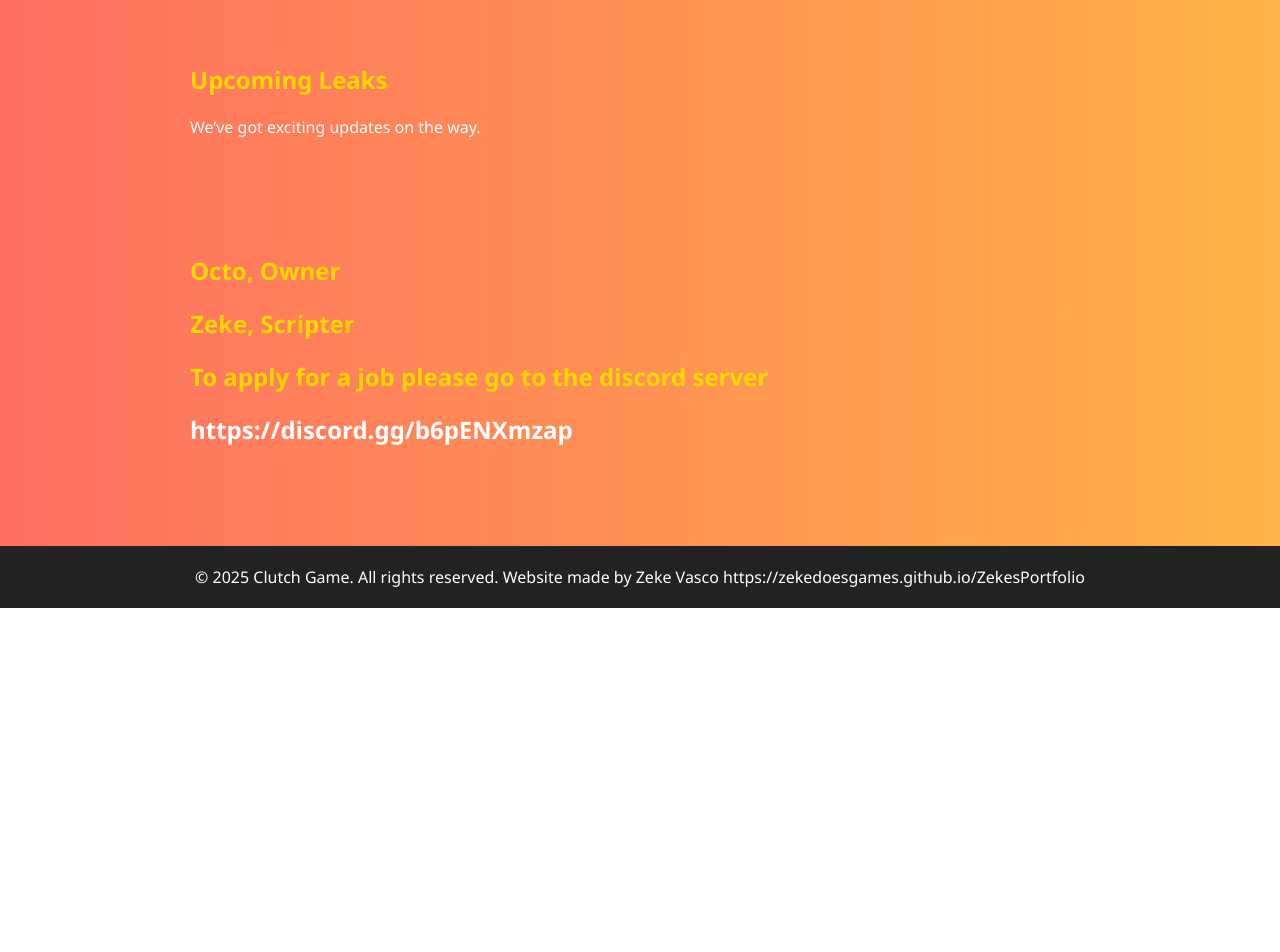
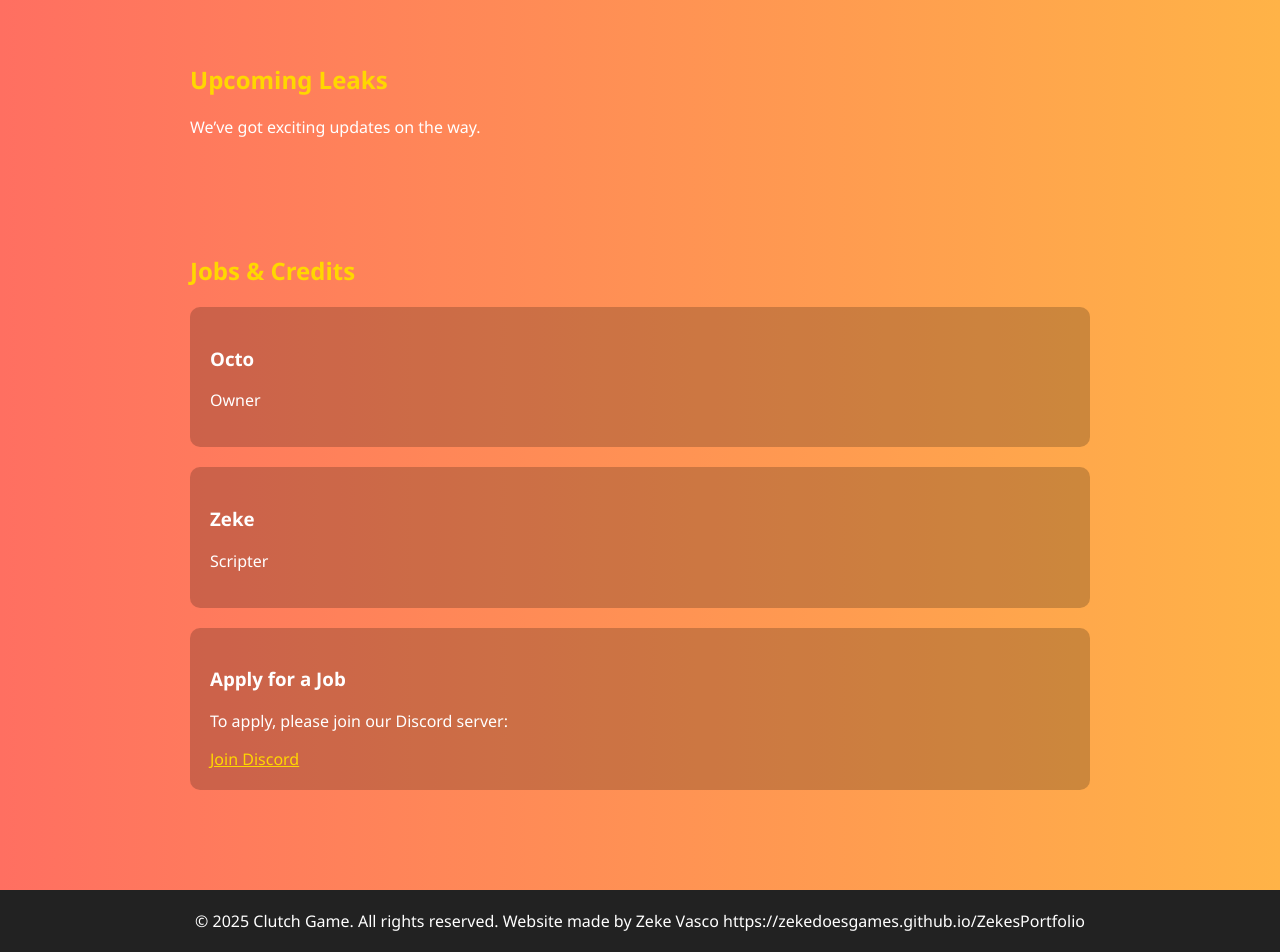
Before and after one commit to zekedoesgames/ClutchGameRepo, a plain HTML site: page index.html in a window 1280 px wide. Shown: the part 1466-2418 px from the top of the page. Before the commit the page ends 2074 px from the top, so only its background shows below. Drawn offline with Linux system fonts and the light colour scheme.

Commit message:
Update index.html

```diff
--- a/index.html
+++ b/index.html
@@ -106,12 +106,23 @@
         <h2>Upcoming Leaks </h2>
         <p>We’ve got exciting updates on the way.</p>
     </section>
-<section id="Jobs and Credit">
-<h2> Octo, Owner</h2>
-<h2> Zeke, Scripter</h2>
-<h2> To apply for a job please go to the discord server</h2>
-    <h1> https://discord.gg/b6pENXmzap</h1>
-    </section>
+<section id="jobs-credit">
+    <h2>Jobs & Credits</h2>
+    <div class="feature">
+        <h3>Octo</h3>
+        <p>Owner</p>
+    </div>
+    <div class="feature">
+        <h3>Zeke</h3>
+        <p>Scripter</p>
+    </div>
+    <div class="feature">
+        <h3>Apply for a Job</h3>
+        <p>To apply, please join our Discord server:</p>
+        <a href="https://discord.gg/b6pENXmzap" target="_blank" rel="noopener noreferrer" style="color: #ffd700;">Join Discord</a>
+    </div>
+</section>
+
     <footer>
         &copy; 2025 Clutch Game. All rights reserved. Website made by Zeke Vasco https://zekedoesgames.github.io/ZekesPortfolio
     </footer>
```
